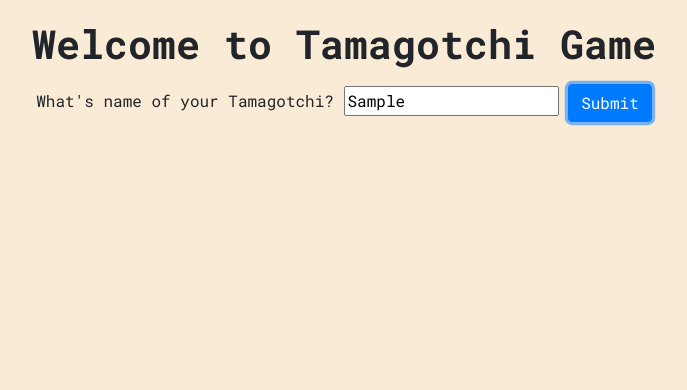
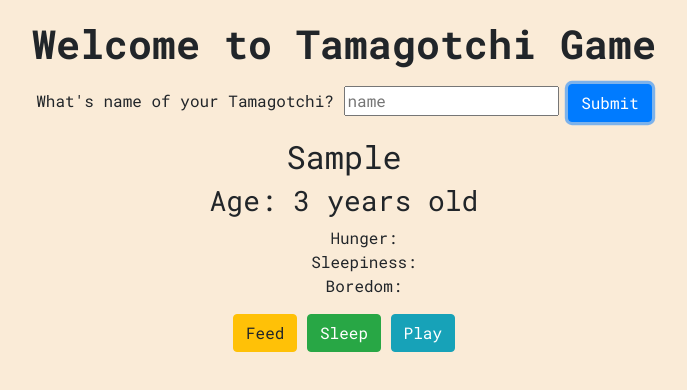
Before and after one commit to serenalin121/tamagotchi-mini-project, a plain HTML site: page index.html in a window 1280 px wide. Both pictures are taken after typing "Sample" into the empty fields and a click on the button "Submit". Shown: the whole page, without its empty margins (296-983 px from the left). Drawn offline with nearby package versions, Linux system fonts and the light colour scheme.

Commit message:
Added action buttons, and disable them when game over

```diff
--- a/css/style.css
+++ b/css/style.css
@@ -8,3 +8,9 @@ h1 {
   margin-top: 20px;
   font-weight: 700;
 }
+
+ul {
+  list-style-type: none;
+  display: flex;
+  flex-direction: column;
+}
--- a/index.html
+++ b/index.html
@@ -22,8 +22,22 @@
     <form class="my-3 form">
       <label for="name">What's name of your Tamagotchi?</label>
       <input type="text" class="name" name="name" placeholder="name" required />
-      <button type="submit" class="btn btn-primary submit">Submit</button>
+      <button type="submit" class="btn btn-primary">Submit</button>
     </form>
+    <div>
+      <h2 class="t-name"></h2>
+      <h3 class="t-age">Age: <span class="age"></span> years old</h3>
+      <ul class="t-details">
+        <li>Hunger: <span class="hunger"></span></li>
+        <li>Sleepiness: <span class="sleepiness"></span></li>
+        <li>Boredom: <span class="boredom"></span></li>
+      </ul>
+    </div>
+    <div>
+      <button class="feed action btn btn-warning">Feed</button>
+      <button class="sleep action btn btn-success">Sleep</button>
+      <button class="play action btn btn-info">Play</button>
+    </div>
     <script src="js/app.js"></script>
   </body>
 </html>
--- a/js/app.js
+++ b/js/app.js
@@ -20,8 +20,6 @@
 #2. Game class
     - Increase your pet's age every x minutes
     - Increase your pet's Hunger, Sleepiness, and Bored metrics on an interval of your choosing.
-
-
 
 Instatiate my Tamagochi
 
@@ -63,7 +61,7 @@ class Tamagotchi {
 
   increaseBoredom() {
     this.boredom++;
-    if (this.bordom > 9) {
+    if (this.boredom > 9) {
       this.death = true;
     }
   }
@@ -72,8 +70,8 @@ class Tamagotchi {
 let hasGameOver = false;
 
 class Game {
-  constructor(gameOverCallback) {
-    this.tamagotchi = new Tamagotchi("Test");
+  constructor(name, gameOverCallback) {
+    this.tamagotchi = new Tamagotchi(name);
     this.gameOverCallback = gameOverCallback;
     this.startGame();
   }
@@ -81,7 +79,8 @@ class Game {
   ageUp() {
     const time = setInterval(() => {
       this.tamagotchi.age++;
-      if (hasGameOver === true) {
+      document.querySelector(".age").innerText = this.tamagotchi.age;
+      if (this.tamagotchi.death === true) {
         clearInterval(time);
       }
     }, 1000);
@@ -106,23 +105,26 @@ class Game {
   }
 }
 
+// After the player enter the Tamagotchi's name, game begin!
 const button = document.querySelector(".btn");
 button.addEventListener("click", (e) => {
   e.preventDefault();
   const playerInput = document.querySelector(".name").value;
-  console.log(playerInput);
-  const gameOver = () => console.log("hi"); // disable button,
+  document.querySelector(".t-name").innerText = playerInput;
+  document.querySelector(".name").value = "";
+  const gameOver = () => {
+    console.log("Game Over");
+    document.querySelector(".feed").disabled = true;
+    document.querySelector(".sleep").disabled = true;
+    document.querySelector(".play").disabled = true;
+  }; // disable button,
 
-  const game = new Game(gameOver);
+  const game = new Game(playerInput, gameOver);
 });
 
-// const playerInput = document.querySelector(".name").value;
-// console.log(playerInput);
-// const button = document.querySelector(".submit");
-// button.addEventListener("click", () => {
-//   const gameOver = () => console.log("hi"); // disable button,
+/*
+- where should I track and show hunger, sleepiness, boredom? (a function?)
+- where should I track actions
 
-//   const game = new Game(gameOver);
-// });
 
-// after adding html, when user submit the name, the game start!
+*/
```
